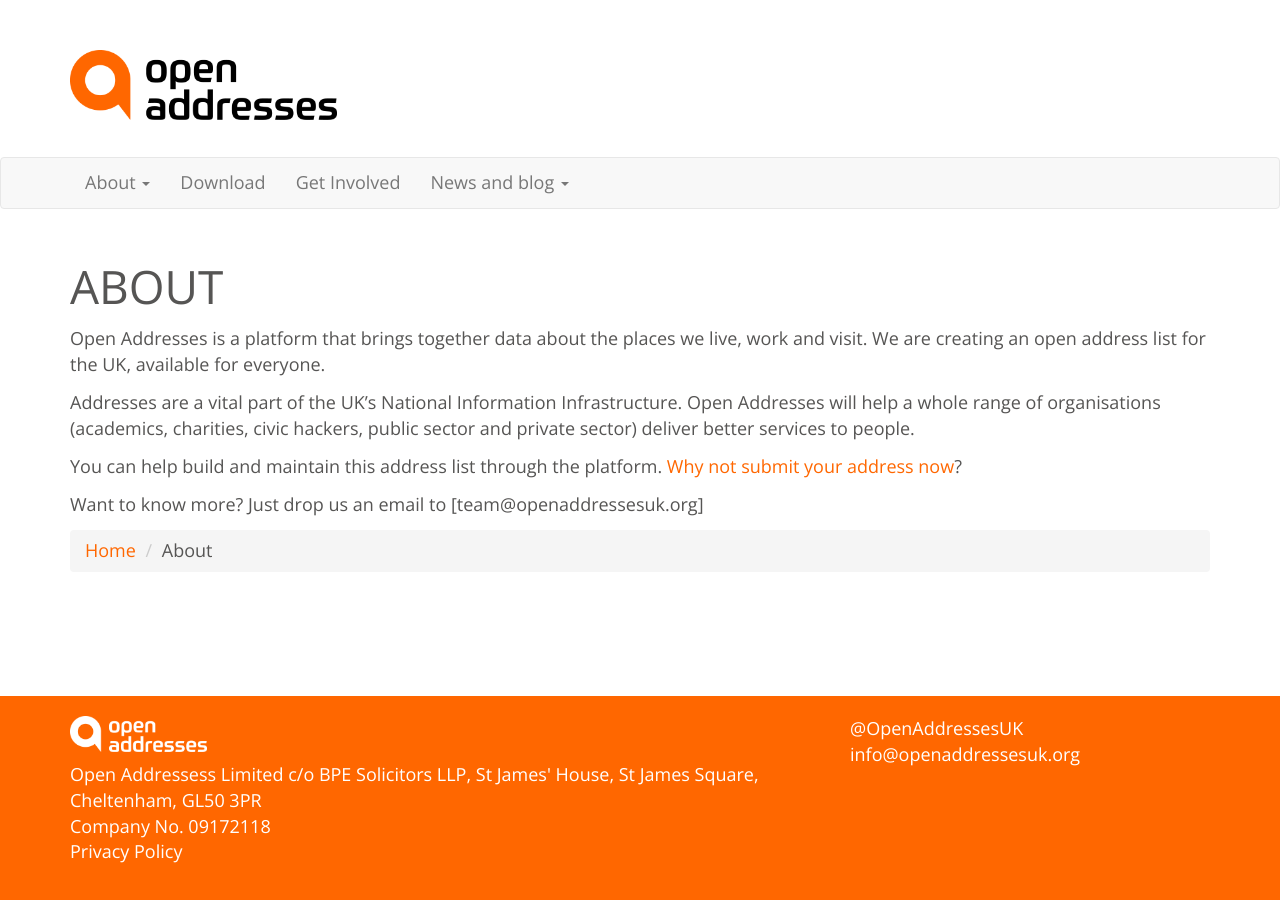
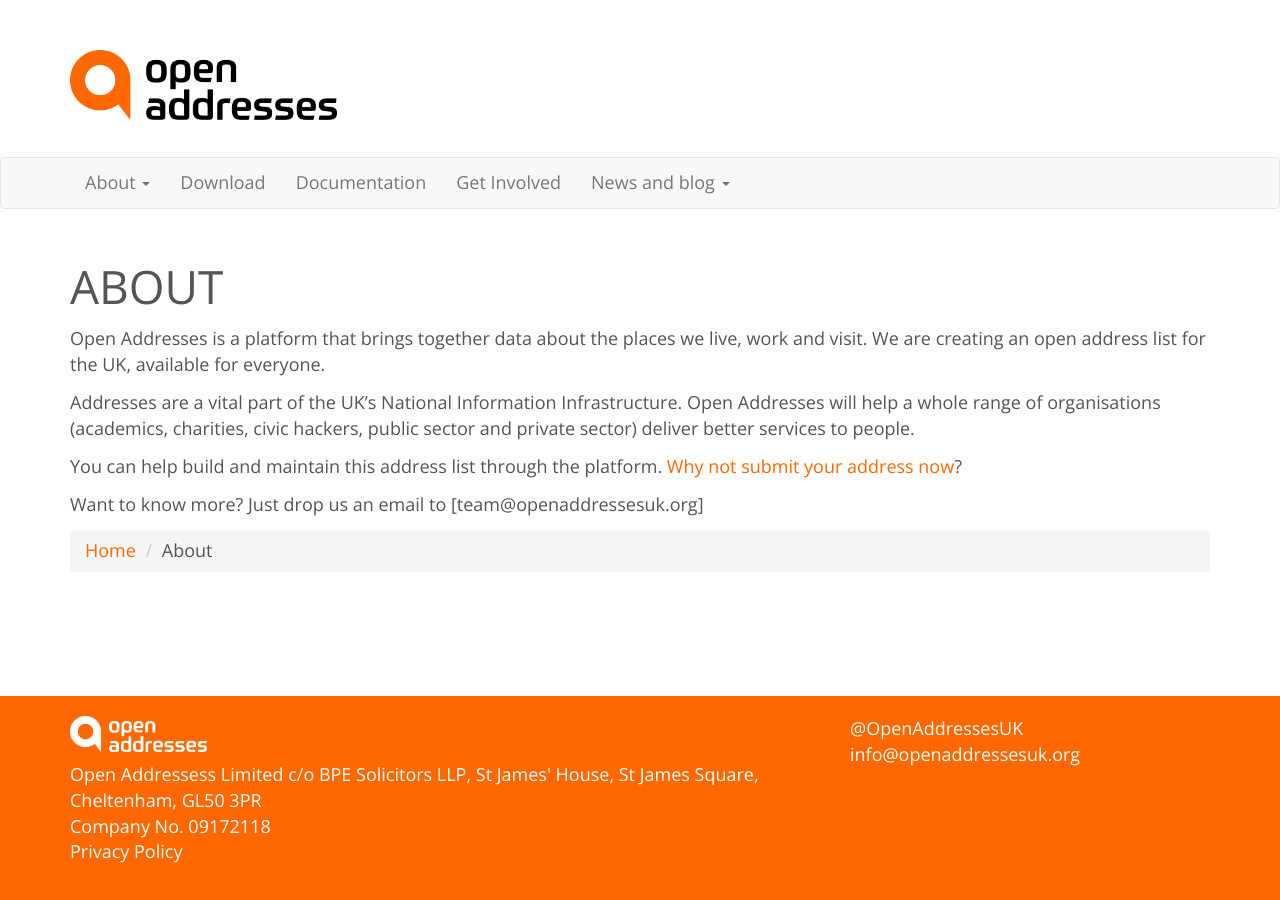
Before and after one commit to OpenAddressesUK/OLD_openaddressesuk.github.io, a Jekyll site: the page built from about.md, in a window 1280 px wide. Built offline with Jekyll 4.4.1, drawn with Linux system fonts in a browser that asks for light colours; nearby versions of some CDN libraries.

Commit message:
Added documentation link to nav

```diff
--- a/_data/navigation.yml
+++ b/_data/navigation.yml
@@ -21,6 +21,9 @@
 - title: Download
   path: /download
 
+- title: Documentation
+  path: /docs
+
 - title: Get Involved
   path: /about/get-involved/
 
```
